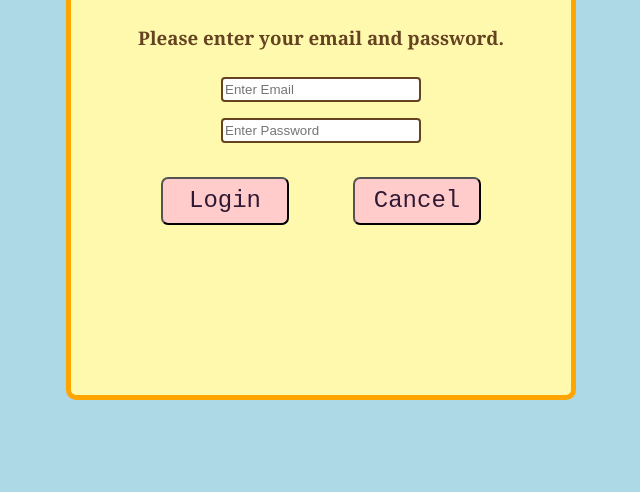
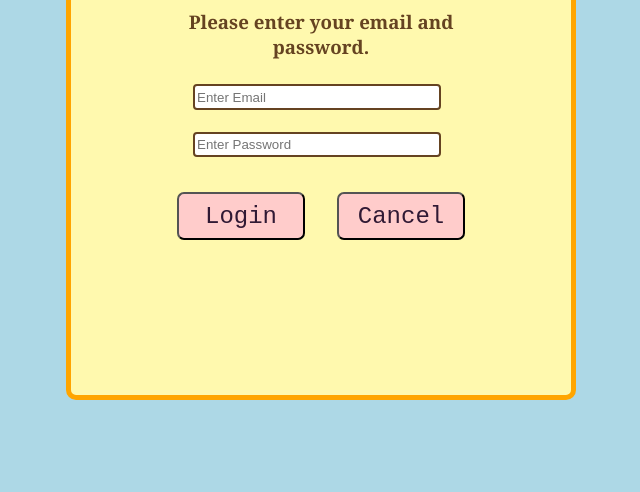
Before and after one commit to isaacwilhite/table-3-phase-4-project, a React app in the folder client/: page /login in a window 1280 px wide. Shown: the part 308-800 px from the top of the page, without its empty margins (319-959 px from the left). Built offline with nearby package versions, Linux system fonts and the light colour scheme.

Commit message:
css tweaks

```diff
--- a/client/src/components/Login.js
+++ b/client/src/components/Login.js
@@ -1,54 +1,56 @@
 import { useNavigate } from 'react-router-dom';
 import { useState } from 'react';
+import { useFormik } from "formik";
+import * as yup from "yup";
 
 const Login = () => {
   const navigate = useNavigate()
 
-  const [email, setEmail] = useState('')
-  const [pass, setPass] = useState('')
+  // const [email, setEmail] = useState('')
+  // const [pass, setPass] = useState('')
 
-  const handleChange = (e) => {
-    if (e.target.id == 'email_input') {
-      setEmail(e.target.value)
-      console.log(email)
-    } else if (e.target.id == 'pass_input') {
-      setPass(e.target.value)
-      console.log(pass)
-    }
-  }
+  const formSchema = yup.object().shape({
+    email: yup.string().email('Invalid email').required("Please enter an email."),
+    password: yup.string().required("Please enter a password.").min(5)
+  })
 
-  const handleLogin = () => {
-    const data = {
-      "email": email,
-      "password": pass
-    }
-    fetch(`/login`, {
+  const formik = useFormik({
+    initialValues: {
+      email: '',
+      password: ''
+    },
+    validationSchema: formSchema,
+    onSubmit: (values) => {
+      fetch('/login', {
         method: 'POST',
         headers: {
-        'Content-Type': 'application/json'
+          "Content-Type": "application/json",
         },
-      body: JSON.stringify(data)
+        body: JSON.stringify(values, null, 2),
       })
       .then((res) => {
-      if (res.ok) {
+        if (res.status == 200) {
           localStorage.setItem('user_active', 'true')
           navigate('/userhome')
         } else {
-        alert('Invalid user credentials.')
+          alert('Invalid login data.')
         }
       })
     }
+  })
 
   return (
     <div className='modal'>
+      <form onSubmit={formik.handleSubmit} id='formikLogin'>
         <h1 className='modaltitle'>Login</h1>
         <h3 className='modaltag'>Please enter your email and password.</h3>
-      <input id='email_input' className='loginInput' type='text' onChange={handleChange}placeholder="Enter Email"></input>
-      <input id='pass_input' className='loginInput' type='password' onChange={handleChange}placeholder="Enter Password"></input>
-      <div>
-        <button className='modalbutton' onClick={handleLogin}>Login</button>
+        <input id='email' className='loginInput' type='text' onChange={formik.handleChange} value={formik.values.email} placeholder="Enter Email"></input>
+        <input id='password' className='loginInput' type='password' onChange={formik.handleChange} value={formik.values.password} placeholder="Enter Password"></input>
+        <div id='loginButtons'>
+          <button className='modalbutton' type='submit'>Login</button>
           <button className='modalbutton' onClick={() => navigate('/')}>Cancel</button>
       </div>
+      </form>
     </div>
   )
 }
--- a/client/src/index.css
+++ b/client/src/index.css
@@ -16,6 +16,14 @@ body {
   border-radius: 10px;
 }
 
+#formikLogin {
+  display: flex;
+  flex-direction: column;
+  align-items: center;
+  justify-content: center;
+  width: 300px;
+}
+
 .modaltitle {
   font-family: Georgia, 'Times New Roman', Times, serif;
   color: #654321;
@@ -25,6 +33,14 @@ body {
 .modaltag {
   font-family: Georgia, 'Times New Roman', Times, serif;
   color: #654321;
+  text-align: center;
+}
+
+div#loginButtons {
+  display: flex;
+  flex-direction: row;
+  gap: 2rem;
+  margin-top: 1.2rem;
 }
 
 .modalbutton {
@@ -35,9 +51,6 @@ body {
   height: 3rem;
   width: 8rem;
   border-radius: 7px;
-  margin-top: 1.6rem;
-  margin-left: 2rem;
-  margin-right: 2rem;
 }
 
 .modalbutton:hover {
```
Also changed, not shown: client/src/components/MeetUsers.js (+0 -32 lines). Lines whose indentation alone changed are shown as unchanged.
